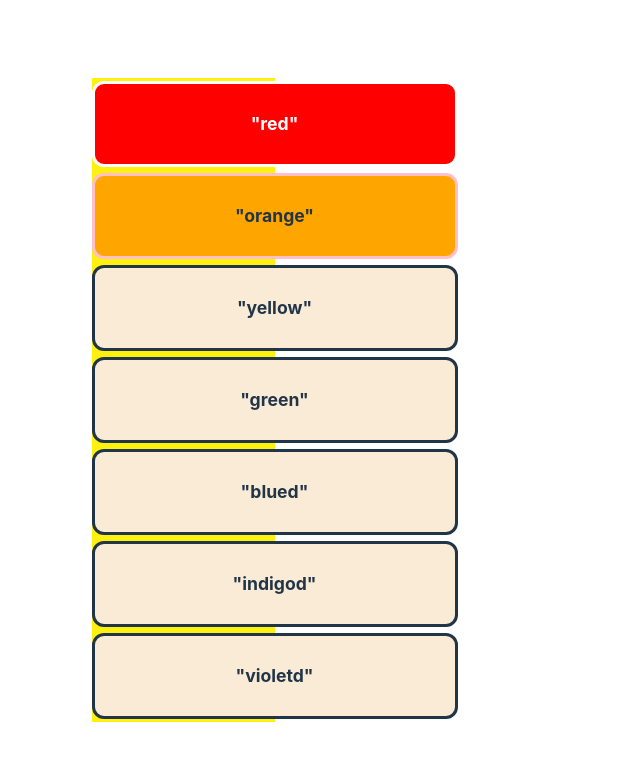
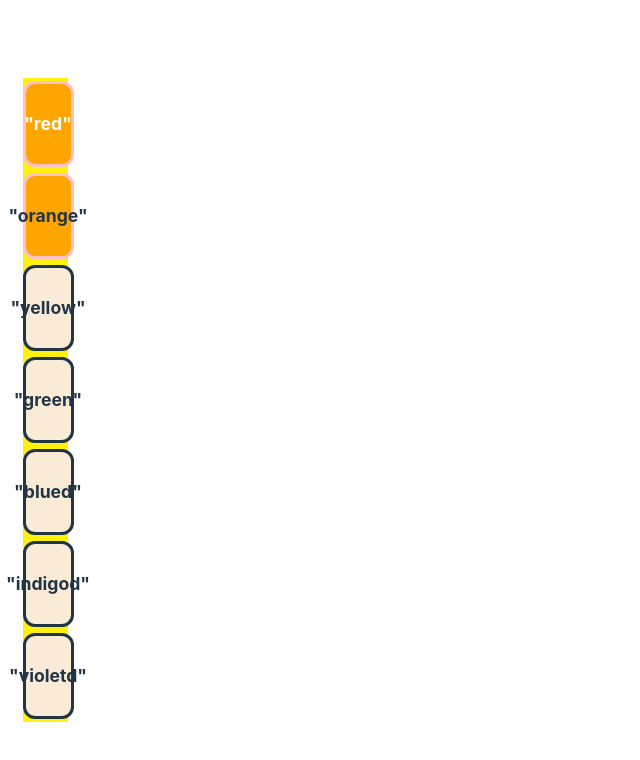
Before and after one commit to lcim/vite-test, a React (Vite) app: page / in a window 1280 px wide. Shown: the top 760 px of the page, without its empty margins (0-640 px from the left). Built offline with nearby package versions, Linux system fonts and the light colour scheme.

Commit message:
boxes width set to 100%

```diff
--- a/src/index.css
+++ b/src/index.css
@@ -25,7 +25,7 @@
 }
 .box {
   height: 80px;
-  width: 360px;
+  width: 100%;
   border-radius: 12px;
   border: 3px solid;
   margin-block: 3px;
@@ -56,7 +56,7 @@
   }
 }
 @media screen and (min-width: 360px) and (min-height: 760px) {
-  .oranged {
+  .oranged, .redd {
     background-color: orange;
     border: 3px solid pink;
   }
```
